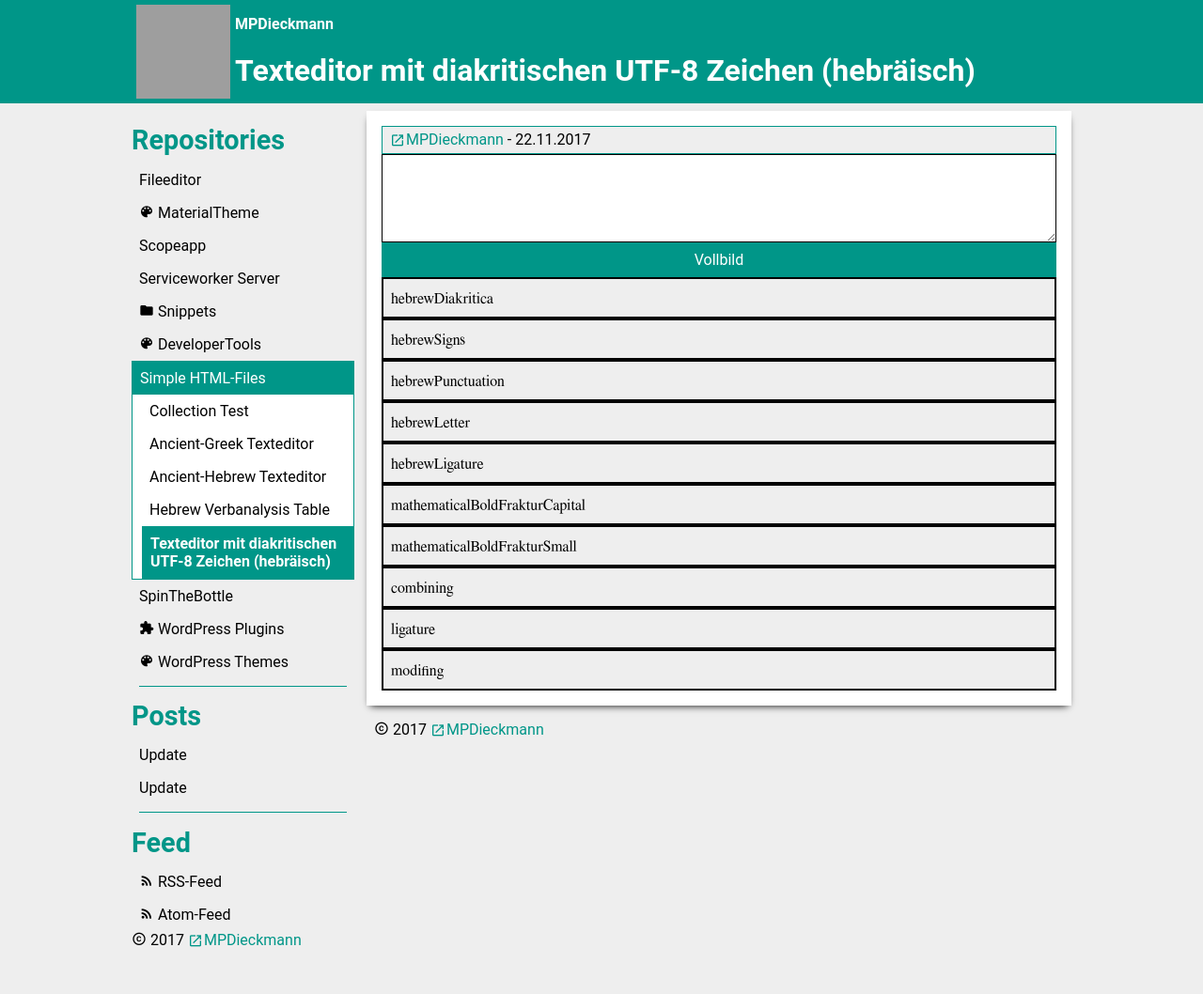
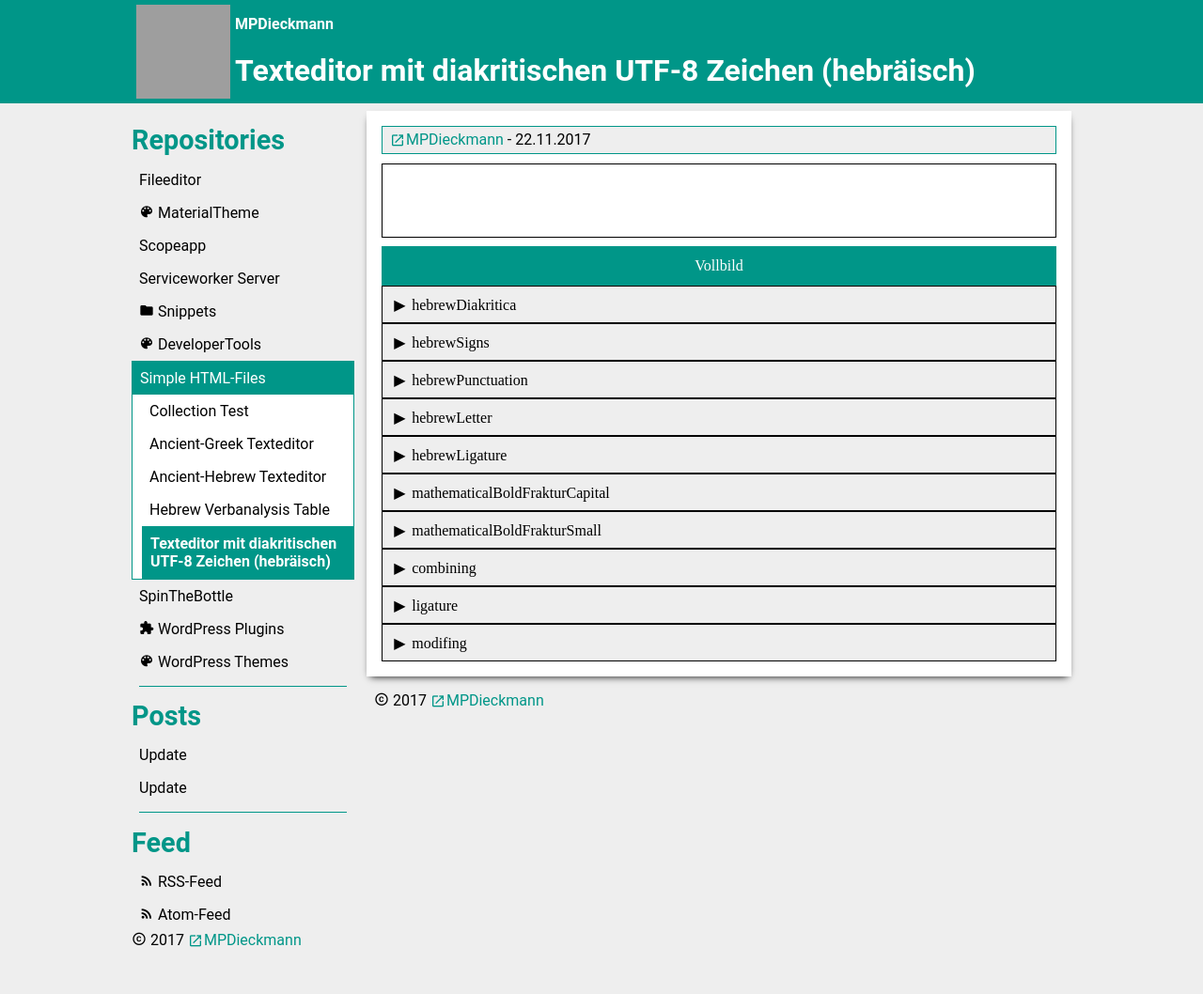
Before and after one commit to MPDieckmann/mpdieckmann.github.io, a Jekyll site: the page built from _repositories/simple/utf-8-zeichen.html, in a window 1280 px wide. Shown: the whole page at 94% size. Built offline with Jekyll 4.4.1, drawn with Linux system fonts in a browser that asks for light colours; some web fonts are replaced; grey boxes are pictures that could not be loaded.

Commit message:
Update utf-8-zeichen.html

```diff
--- a/_repositories/simple/utf-8-zeichen.html
+++ b/_repositories/simple/utf-8-zeichen.html
@@ -3,119 +3,13 @@
 themecolor: "#009688"
 ---
 <div id="editor">
-<style>
-  #editor.fullscreen {
-    position: fixed;
-    top: 0;
-    left: 0;
-    right: 0;
-    bottom: 0;
-    z-index: 2;
-    padding: 0;
-    margin: 0;
-    display: flex;
-    flex-flow: column nowrap;
-  }
-
-  @media (orientation: landscape) {
-    #editor.fullscreen {
-      flex-flow: row nowrap;
-    }
-  }
-
-  #editor button {
-    margin: 0;
-    flex: 0 0 auto;
-  }
-
-  #editor div,
-  #editor summary,
-  #editor textarea {
-    display: block;
-    font: 1em/1.5 Alef, 'SBL BibLit', 'SBL Hebrew', 'SBL Greek', 'David CLM', 'Frenk Ruehl CLM', 'Hadasim CLM', Shofar, 'Ezra SIL', 'Ezra SIL SR', Cardo, 'Noto Sans Hebrew', David, FreeSerif, 'Times New Roman', FreeSans, Arial;
-    margin: 0;
-    border: 1px solid;
-    padding: 0.5em;
-    box-sizing: border-box;
-    overflow: hidden;
-    text-overflow: ellipsis;
-    white-space: normal;
-  }
-
-  #editor section {
-    display: flex;
-    flex-flow: column nowrap;
-    width: 100%;
-    height: 100%;
-    overflow: auto;
-    background: #fff;
-  }
-
-  #editor textarea {
-    width: 100%;
-    height: 100%;
-    font: inherit;
-    font-size: 2em;
-    padding: 0.25em;
-    overflow: auto;
-  }
-
-  #editor summary {
-    background: #eee;
-  }
-
-  #editor details {
-    border: 1px solid;
-    overflow: auto;
-    box-sizing: border-box;
-    flex: 0 0 auto;
-    max-height: 90%;
-  }
-
-  #editor details.open>* {
-    display: flex;
-  }
-
-  #editor pre {
-    display: flex;
-    flex-flow: row wrap;
-    margin: 0;
-    padding: 0;
-  }
-
-  #editor div {
-    flex: 1 1 200px;
-    padding: 0.5em;
-  }
-
-  #editor input {
-    display: inline-block;
-    text-align: center;
-    font: inherit;
-    font-weight: normal;
-    font-size: 2em;
-    background: #eee;
-    border: 1px solid;
-    padding: 0em 0.5em;
-    margin: 0 0.5em 0 0;
-    width: 2em;
-    height: 2em;
-  }
-
-  #editor i {
-    font-style: normal;
-  }
-
-  #editor div:hover {
-    background: #ff0;
-  }
-</style>
   <section>
     <textarea></textarea>
   </section>
-<script>
-  var textarea = document.querySelector("textarea");
-  textarea.focus();
+  <section>
+    <button onclick="this.parentElement.parentElement.classList.toggle('fullscreen');">Vollbild</button>
+  </section>
+  <script type="text/javascript">
     var zeichen = {
       // Hebräisches Diakritikum
       hebrewDiakritica: {
@@ -479,20 +373,186 @@
         "02FF": "tiefliegender Pfeil nach links",
       }
     };
-  document.write("<section><button onclick=\"this.parentElement.parentElement.classList.toggle('fullscreen');\">Vollbild</button>");
+
+    var textarea = document.querySelector("textarea");
+    textarea.focus();
+    var section = document.querySelectorAll("#editor section")[1];
+
     Object.keys(zeichen).forEach(arr => {
-    document.write("<details><summary onmousedown=\"this.parentElement.classList.toggle('open');return false;\">" +
-      arr + "</summary><pre>");
+      var details = document.createElement("div");
+      details.classList.add("details");
+      section.appendChild(details);
+
+      var summary = document.createElement("div");
+      summary.classList.add("summary");
+      summary.innerHTML = arr;
+      summary.onmousedown = function (event) {
+        details.classList.toggle("open");
+        event.preventDefault();
+        event.stopPropagation();
+        event.stopImmediatePropagation();
+        return false;
+      };
+      details.appendChild(summary);
+
+      var lines = document.createElement("div");
+      lines.classList.add("lines");
+      details.appendChild(lines);
+
       var addCircle = arr == "hebrewDiakritica" || arr == "hebrewSigns" || arr == "hebrewPunctuation" || arr ==
-      "combining";
+        "combining" || arr == "modifing";
+
       Object.keys(zeichen[arr]).forEach(name => {
-      document.write('<div title="' + name + '" onmousedown="document.execCommand(\'insertText\',false,\'&#x' +
-        name + ';\');return false;"><input type="text" value="' + (addCircle ? "&#x25cc;" : "") + '&#x' +
-        name + ';" readonly /><i>' +
-        zeichen[arr][name] + "</i></div>");
+        var line = document.createElement("div");
+        line.classList.add("line");
+        line.innerHTML = "<i>" + (addCircle ? "&#x25cc;" : "") + "&#x" + name + ";</i><span>" + zeichen[arr][
+          name
+        ] + "</span>";
+        line.onmousedown = function (event) {
+          textarea.focus();
+          document.execCommand("insertHTML", false, "&#x" + name + ";");
+          event.preventDefault();
+          event.stopPropagation();
+          event.stopImmediatePropagation();
+          return false;
+        };
+        lines.appendChild(line);
       });
-    document.write("</pre></details>");
     });
-  document.write("</section>");
   </script>
+  <style type="text/css">
+    @font-face {
+      font-family: "SBL_BibLit";
+      src: url("/css/fonts/SBL_BLit.ttf");
+    }
+
+    #editor {
+      display: flex;
+      flex-flow: column nowrap;
+      font: 1em/1.5 "SBL BibLit", "SBL Hebrew", "SBL Greek", "SBL_BibLit", "Times New Roman", serif;
+      width: 100%;
+      height: 100%;
+      background: #fff;
+    }
+
+    #editor script,
+    #editor style {
+      display: none;
+    }
+
+    #editor.fullscreen {
+      position: fixed;
+      top: 0;
+      left: 0;
+      right: 0;
+      bottom: 0;
+      z-index: 2;
+      padding: 0;
+      margin: 0;
+    }
+
+    #editor button {
+      display: block;
+      width: 100%;
+      margin: 0;
+    }
+
+    #editor section {
+      display: block;
+      flex: 1 1 50%;
+      height: 50%;
+      overflow: auto;
+    }
+
+    #editor textarea {
+      display: block;
+      width: 100%;
+      height: 100%;
+      font: inherit;
+      font-size: 1.2em;
+      resize: none;
+      overflow: auto;
+    }
+
+    #editor .summary,
+    #editor .line {
+      border: 1px solid;
+      box-sizing: border-box;
+    }
+
+    #editor .summary {
+      display: block;
+      flex: 0 0 100%;
+      background: #eee;
+      padding: 0.5em;
+      height: 2.5em;
+      overflow: hidden;
+      text-overflow: ellipsis;
+      white-space: nowrap;
+    }
+
+    #editor .summary::before {
+      content: "\25b6";
+      display: inline-block;
+      width: 1.3em;
+      height: 1.3em;
+      transform: rotate(0deg);
+      transition: transform 0.3s;
+      text-align: center;
+      margin: -0.15em 0.15em -0.15em 0;
+    }
+
+    #editor .details.open .summary::before {
+      transform: rotate(90deg);
+    }
+
+    #editor .lines {
+      display: none;
+      flex-flow: row wrap;
+      overflow: auto;
+      max-height: 80%;
+    }
+
+    #editor .details.open .lines {
+      display: flex;
+    }
+
+    #editor .line {
+      flex: 1 1 250px;
+      overflow: hidden;
+      text-overflow: ellipsis;
+    }
+
+    #editor .line:hover {
+      background: #cc0;
+    }
+
+    #editor .line i {
+      display: block;
+      float: left;
+      font-size: 2em;
+      font-style: normal;
+      padding: 0.125em;
+      margin-right: 0.25em;
+      width: 1.5em;
+      height: 1.5em;
+      text-align: center;
+      background: rgba(0, 0, 0, 0.125);
+    }
+
+    #editor .line span {
+      display: block;
+      padding: 0.25em;
+    }
+
+    @media (orientation: landscape) {
+      #editor.fullscreen {
+        flex-flow: row nowrap;
+      }
+      #editor.fullscreen section {
+        width: 50%;
+        height: 100%;
+      }
+    }
+  </style>
 </div>
```
Lines whose indentation alone changed are shown as unchanged.
